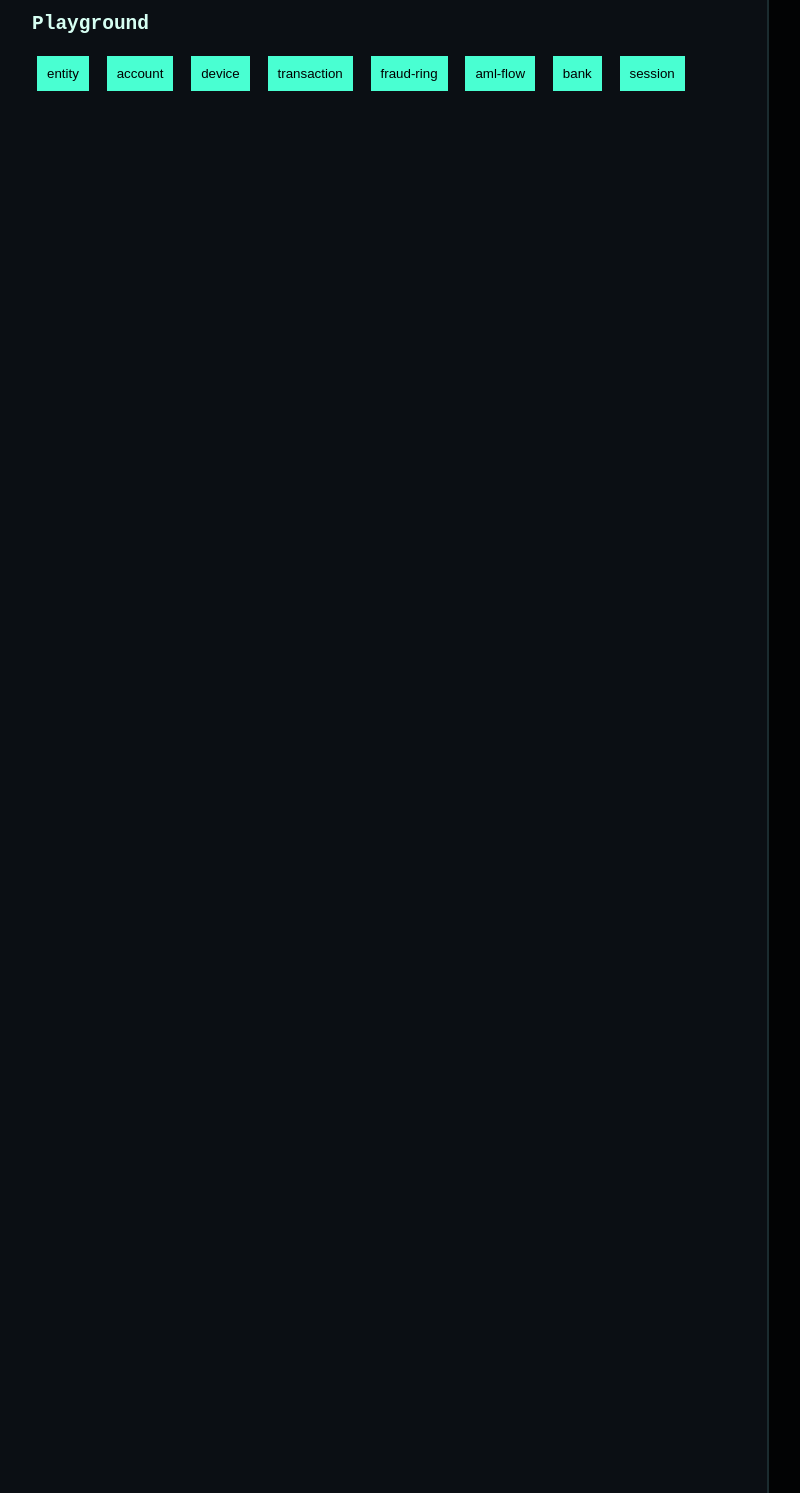
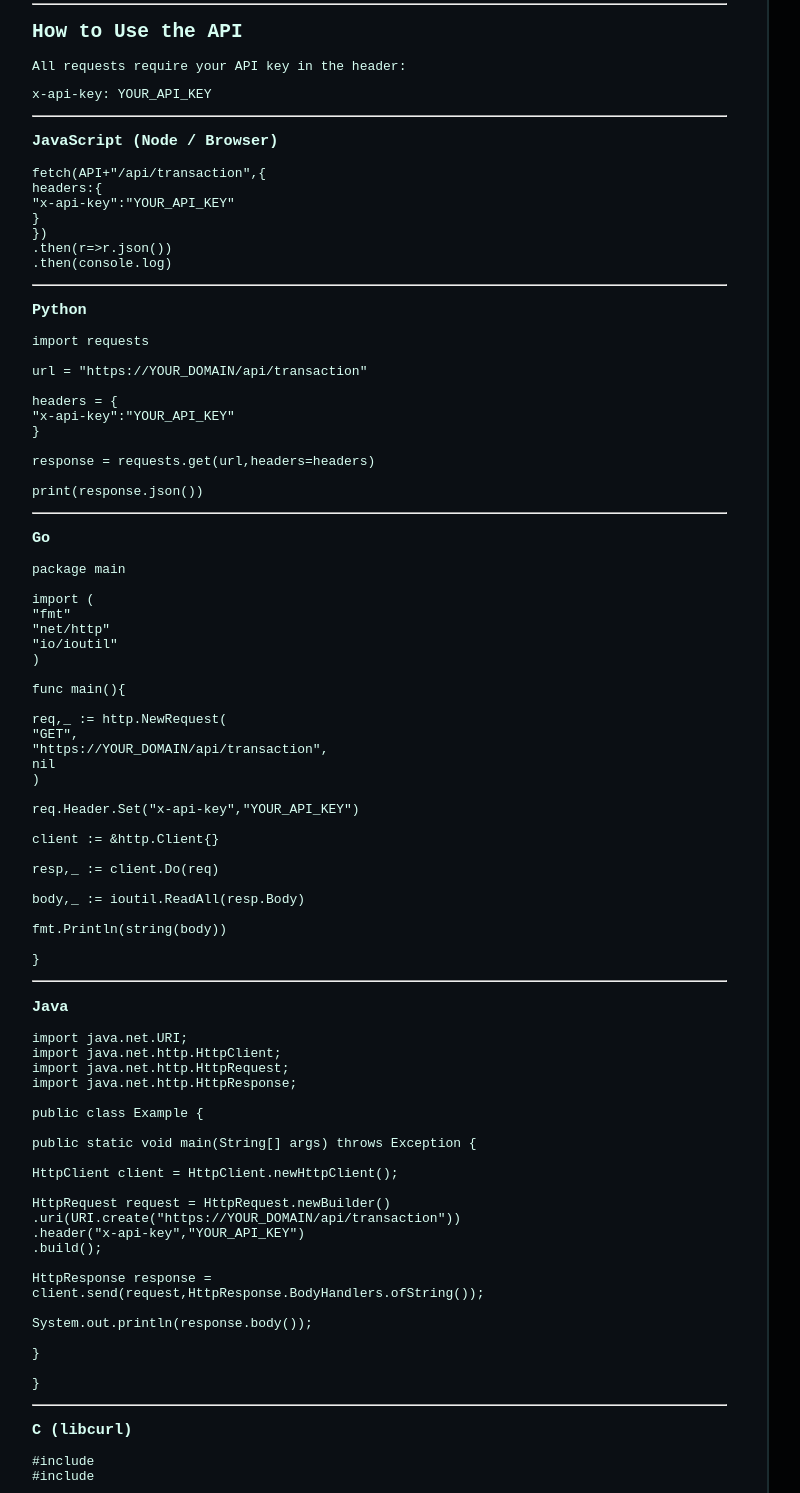
Before and after one commit to Corcoin/FinTwin, a website: page index.html in a window 1280 px wide and 2400 px high. Shown: the part 907-2400 px from the top of the page, without its empty margins (8-808 px from the left). Drawn offline with Linux system fonts and the light colour scheme; no server answers; a script that the page names is missing.

Commit message:
Update index.html

```diff
--- a/index.html
+++ b/index.html
@@ -136,6 +136,150 @@ border-left:4px solid #49ffd2;
 <div class="endpoint">/api/session</div>
 
 <hr>
+  <hr>
+
+<h2>How to Use the API</h2>
+
+<p>All requests require your API key in the header:</p>
+
+<pre>
+x-api-key: YOUR_API_KEY
+</pre>
+
+<hr>
+
+<h3>JavaScript (Node / Browser)</h3>
+
+<pre>
+fetch(API+"/api/transaction",{
+headers:{
+"x-api-key":"YOUR_API_KEY"
+}
+})
+.then(r=>r.json())
+.then(console.log)
+</pre>
+
+<hr>
+
+<h3>Python</h3>
+
+<pre>
+import requests
+
+url = "https://YOUR_DOMAIN/api/transaction"
+
+headers = {
+"x-api-key":"YOUR_API_KEY"
+}
+
+response = requests.get(url,headers=headers)
+
+print(response.json())
+</pre>
+
+<hr>
+
+<h3>Go</h3>
+
+<pre>
+package main
+
+import (
+"fmt"
+"net/http"
+"io/ioutil"
+)
+
+func main(){
+
+req,_ := http.NewRequest(
+"GET",
+"https://YOUR_DOMAIN/api/transaction",
+nil
+)
+
+req.Header.Set("x-api-key","YOUR_API_KEY")
+
+client := &http.Client{}
+
+resp,_ := client.Do(req)
+
+body,_ := ioutil.ReadAll(resp.Body)
+
+fmt.Println(string(body))
+
+}
+</pre>
+
+<hr>
+
+<h3>Java</h3>
+
+<pre>
+import java.net.URI;
+import java.net.http.HttpClient;
+import java.net.http.HttpRequest;
+import java.net.http.HttpResponse;
+
+public class Example {
+
+public static void main(String[] args) throws Exception {
+
+HttpClient client = HttpClient.newHttpClient();
+
+HttpRequest request = HttpRequest.newBuilder()
+.uri(URI.create("https://YOUR_DOMAIN/api/transaction"))
+.header("x-api-key","YOUR_API_KEY")
+.build();
+
+HttpResponse<String> response =
+client.send(request,HttpResponse.BodyHandlers.ofString());
+
+System.out.println(response.body());
+
+}
+
+}
+</pre>
+
+<hr>
+
+<h3>C (libcurl)</h3>
+
+<pre>
+#include <stdio.h>
+#include <curl/curl.h>
+
+int main(){
+
+CURL *curl = curl_easy_init();
+
+if(curl){
+
+curl_easy_setopt(curl,
+CURLOPT_URL,
+"https://YOUR_DOMAIN/api/transaction");
+
+struct curl_slist *headers = NULL;
+
+headers = curl_slist_append(
+headers,
+"x-api-key: YOUR_API_KEY"
+);
+
+curl_easy_setopt(curl,
+CURLOPT_HTTPHEADER,
+headers);
+
+curl_easy_perform(curl);
+
+curl_easy_cleanup(curl);
+
+}
+
+}
+</pre>
 
 <h2>Playground</h2>
 
```
